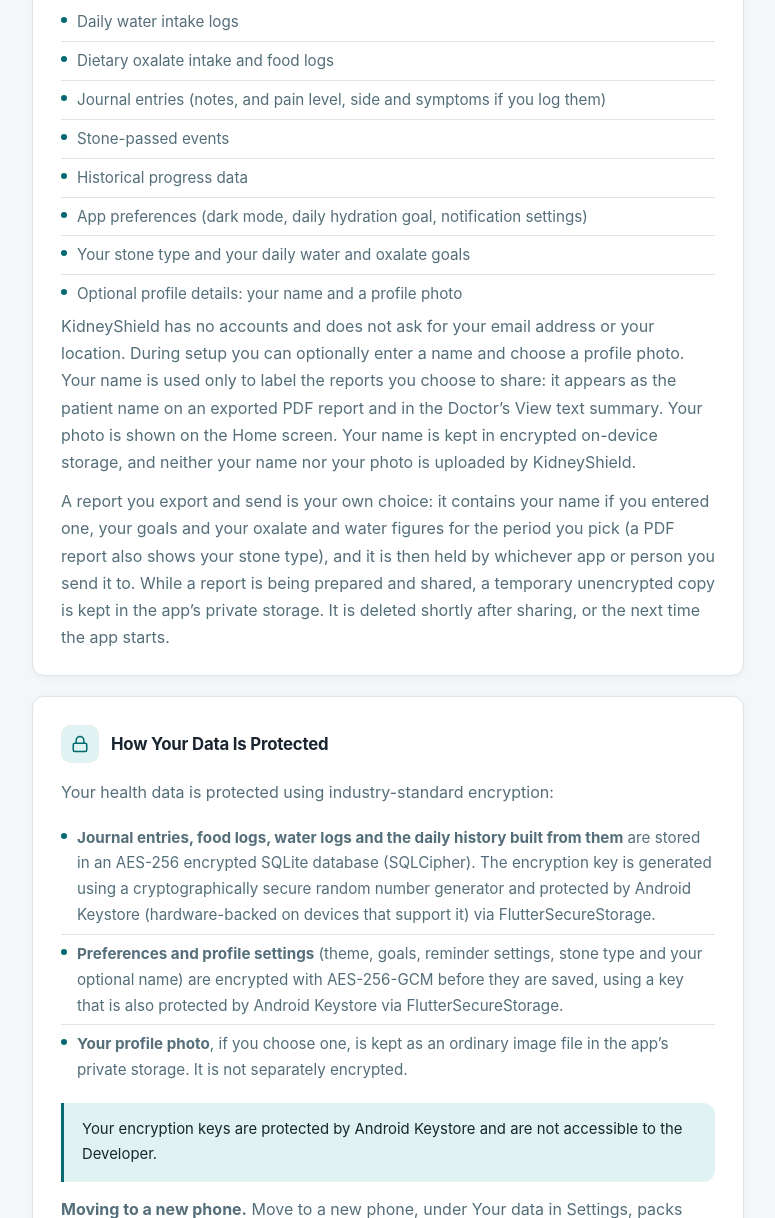
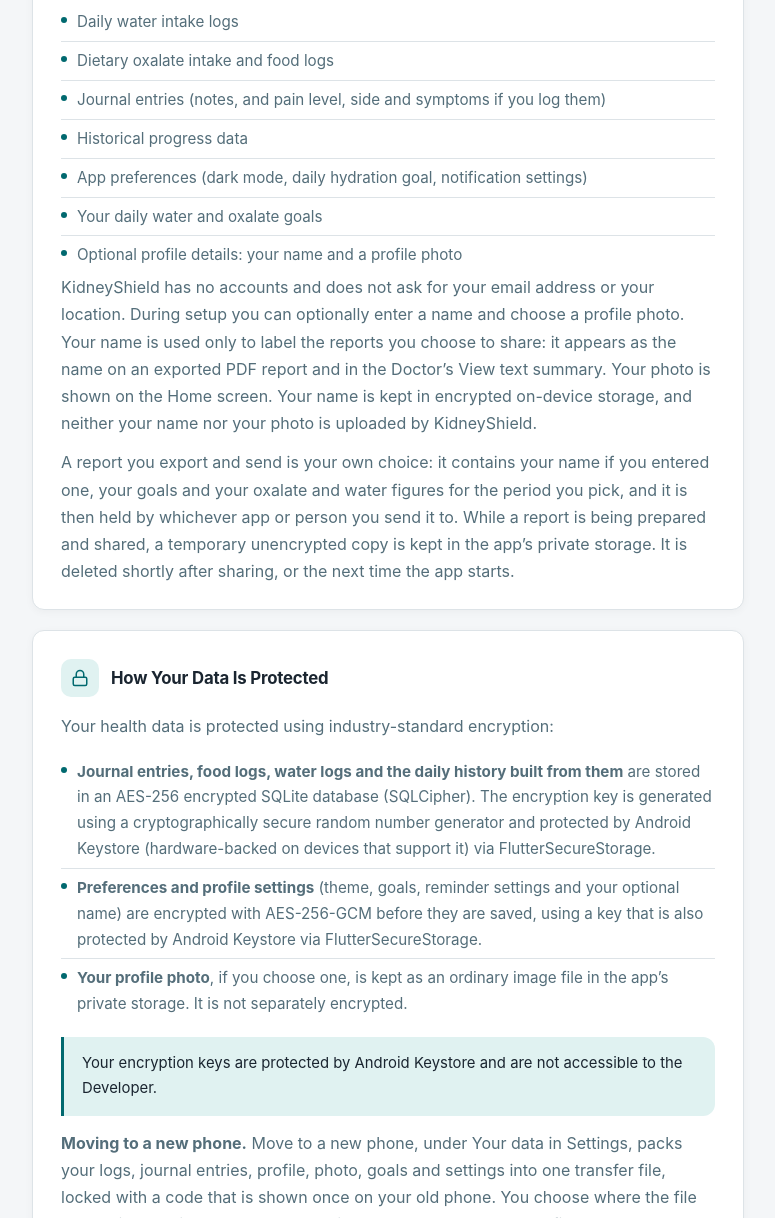
Before and after one commit to L3G1T50/kidneyshield-privacy, a plain HTML site: page index.html in a window 1280 px wide. Shown: the part 989-2207 px from the top of the page, without its empty margins (252-1027 px from the left). Drawn offline with Linux system fonts and the light colour scheme.

Commit message:
Privacy policy: nutrition-only build, updated November 17, 2026 (KidneyShield 6007857)

```diff
--- a/index.html
+++ b/index.html
@@ -248,7 +248,7 @@
   <div class="meta">
     <span>
       <svg width="14" height="14" viewBox="0 0 24 24" fill="none" stroke="currentColor" stroke-width="2"><rect x="3" y="4" width="18" height="18" rx="2" ry="2"/><line x1="16" y1="2" x2="16" y2="6"/><line x1="8" y1="2" x2="8" y2="6"/><line x1="3" y1="10" x2="21" y2="10"/></svg>
-      Effective date: November 16, 2026
+      Effective date: November 17, 2026
     </span>
     <span>
       <svg width="14" height="14" viewBox="0 0 24 24" fill="none" stroke="currentColor" stroke-width="2"><path d="M20 21v-2a4 4 0 0 0-4-4H8a4 4 0 0 0-4 4v2"/><circle cx="12" cy="7" r="4"/></svg>
@@ -285,14 +285,13 @@
       <li>Daily water intake logs</li>
       <li>Dietary oxalate intake and food logs</li>
       <li>Journal entries (notes, and pain level, side and symptoms if you log them)</li>
-      <li>Stone-passed events</li>
       <li>Historical progress data</li>
       <li>App preferences (dark mode, daily hydration goal, notification settings)</li>
-      <li>Your stone type and your daily water and oxalate goals</li>
+      <li>Your daily water and oxalate goals</li>
       <li>Optional profile details: your name and a profile photo</li>
     </ul>
-    <p>KidneyShield has no accounts and does not ask for your email address or your location. During setup you can optionally enter a name and choose a profile photo. Your name is used only to label the reports you choose to share: it appears as the patient name on an exported PDF report and in the Doctor&rsquo;s View text summary. Your photo is shown on the Home screen. Your name is kept in encrypted on-device storage, and neither your name nor your photo is uploaded by KidneyShield.</p>
-    <p>A report you export and send is your own choice: it contains your name if you entered one, your goals and your oxalate and water figures for the period you pick (a PDF report also shows your stone type), and it is then held by whichever app or person you send it to. While a report is being prepared and shared, a temporary unencrypted copy is kept in the app&rsquo;s private storage. It is deleted shortly after sharing, or the next time the app starts.</p>
+    <p>KidneyShield has no accounts and does not ask for your email address or your location. During setup you can optionally enter a name and choose a profile photo. Your name is used only to label the reports you choose to share: it appears as the name on an exported PDF report and in the Doctor&rsquo;s View text summary. Your photo is shown on the Home screen. Your name is kept in encrypted on-device storage, and neither your name nor your photo is uploaded by KidneyShield.</p>
+    <p>A report you export and send is your own choice: it contains your name if you entered one, your goals and your oxalate and water figures for the period you pick, and it is then held by whichever app or person you send it to. While a report is being prepared and shared, a temporary unencrypted copy is kept in the app&rsquo;s private storage. It is deleted shortly after sharing, or the next time the app starts.</p>
   </div>
 
   <!-- 3. How Data Is Stored -->
@@ -306,7 +305,7 @@
     <p>Your health data is protected using industry-standard encryption:</p>
     <ul>
       <li><div><strong>Journal entries, food logs, water logs and the daily history built from them</strong> are stored in an AES-256 encrypted SQLite database (SQLCipher). The encryption key is generated using a cryptographically secure random number generator and protected by Android Keystore (hardware-backed on devices that support it) via FlutterSecureStorage.</div></li>
-      <li><div><strong>Preferences and profile settings</strong> (theme, goals, reminder settings, stone type and your optional name) are encrypted with AES-256-GCM before they are saved, using a key that is also protected by Android Keystore via FlutterSecureStorage.</div></li>
+      <li><div><strong>Preferences and profile settings</strong> (theme, goals, reminder settings and your optional name) are encrypted with AES-256-GCM before they are saved, using a key that is also protected by Android Keystore via FlutterSecureStorage.</div></li>
       <li><div><strong>Your profile photo</strong>, if you choose one, is kept as an ordinary image file in the app&rsquo;s private storage. It is not separately encrypted.</div></li>
     </ul>
     <div class="highlight">
```
Also changed, not shown: privacy-policy.html (+5 -6 lines).
